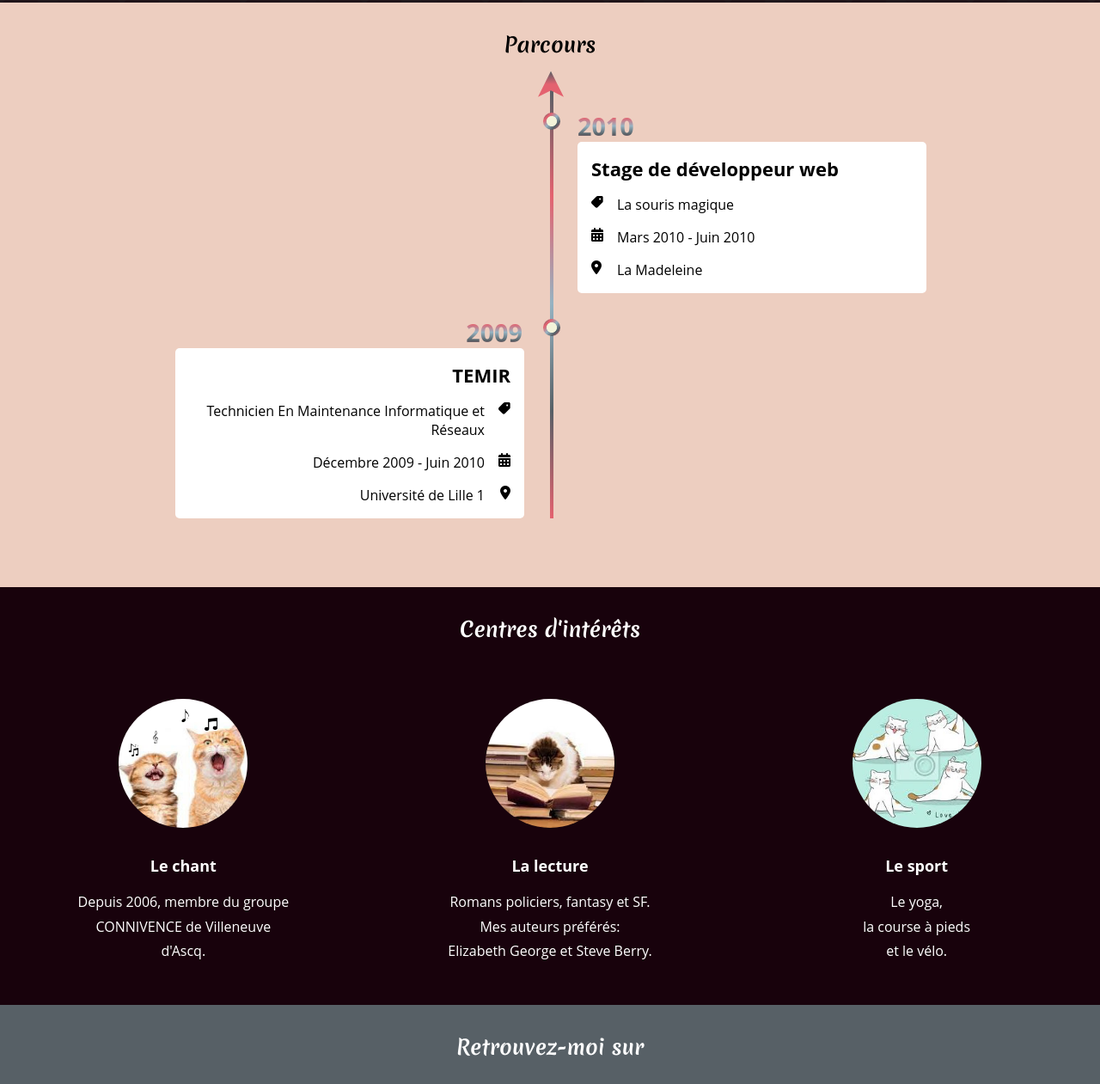
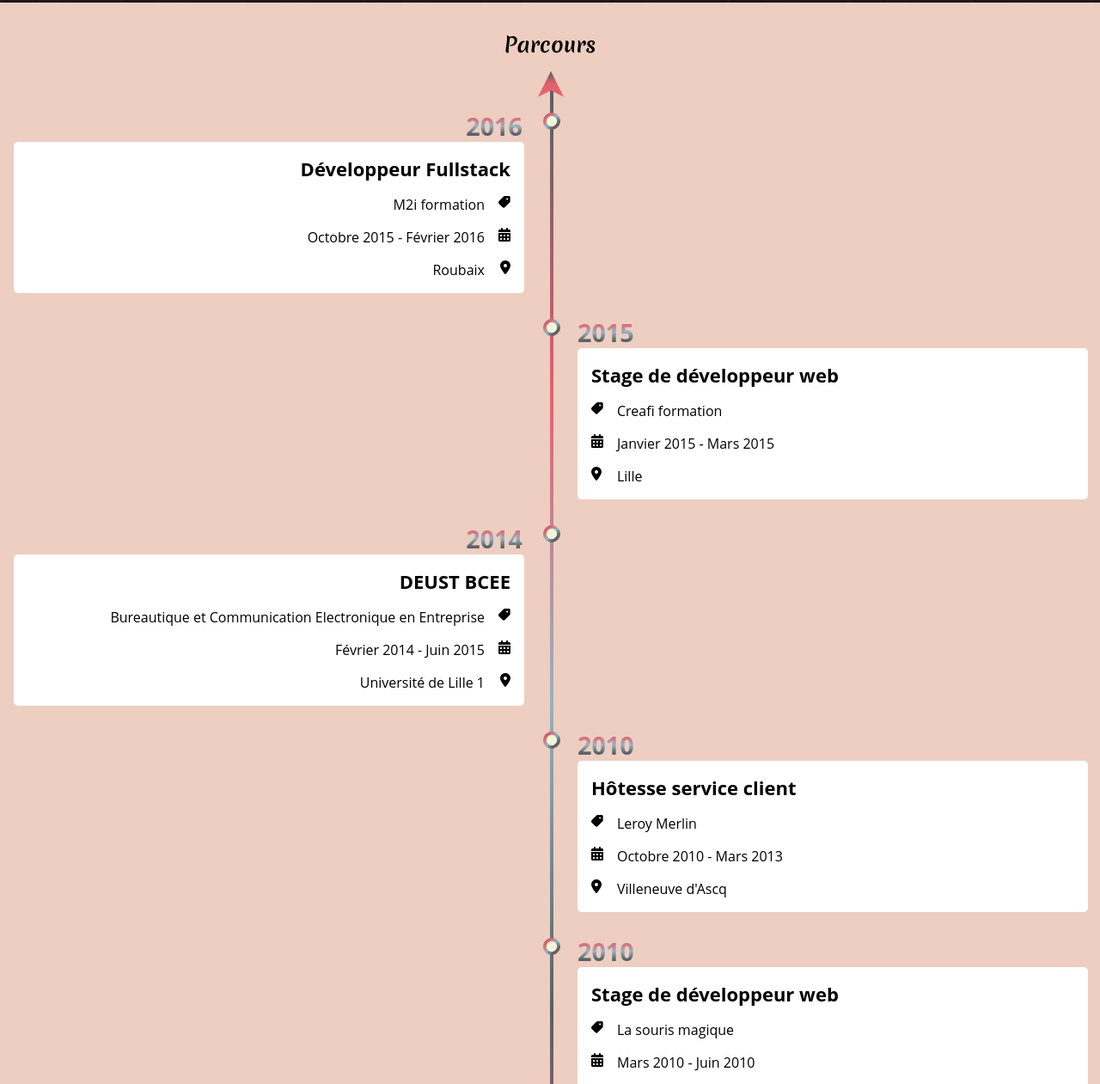
Before and after one commit to lecodeduchat/lecodeduchat.github.io, a plain HTML site: page index.html in a window 1280 px wide. Shown: the part 1384-2645 px from the top of the page at 86% size. Drawn offline with Linux system fonts and the light colour scheme.

Commit message:
Ajout d'éléments du bloc Parcours

```diff
--- a/assets/css/styles-lg.css
+++ b/assets/css/styles-lg.css
@@ -115,16 +115,16 @@
   /** CAREER ********************************************************************************/
   .career__period-info,
   .career__period-date {
-    width: 30%;
+    width: 45%;
   }
   .career__period-date.training {
     text-align: right;
-    margin-left: calc(20% - var(--lg-sp));
+    margin-left: calc(5% - var(--lg-sp));
   }
   .career__period-info.training {
     margin-left: calc(
-      20% - 62px
-    ); /** 50% de marge - 30% de period-info.width = 20% */
+      5% - 62px
+    ); /** 50% de marge - 45% de period-info.width = 20% */
   }
   /** HOBBIES ************************************************************************************/
 
--- a/assets/css/styles.css
+++ b/assets/css/styles.css
@@ -299,7 +299,7 @@ p.myname span {
   position: absolute;
   top: 100px;
   width: 4px;
-  height: calc(186px * 2 + 128px);
+  height: calc(186px * 7 + 128px);
   /* height: 372px; */
   background-image: linear-gradient(
     180deg,
--- a/index.html
+++ b/index.html
@@ -163,6 +163,96 @@
           <!-- TIMELINE ********************************************* -->
           <div class="career__timeline left"></div>
           <div class="career__timeline right"></div>
+          <article class="career__period training content">
+            <div class="career__period-date training">2016</div>
+            <div class="career__period-info training">
+              <h4 class="career__period-title">Développeur Fullstack</h4>
+              <div class="career__period-compagny">
+                <span>M2i formation</span>
+                <img
+                  src="/assets/svg/tag-solid.svg"
+                  alt=""
+                  class="career__period-icon"
+                />
+              </div>
+              <div class="career__period-dates">
+                <span>Octobre 2015 - Février 2016</span>
+                <i class="fas fa-calendar-days career__period-icon"></i>
+              </div>
+              <div class="career__period-location">
+                <span>Roubaix</span>
+                <i class="fas fa-location-dot career__period-icon"></i>
+              </div>
+            </div>
+          </article>
+          <article class="career__period experience content">
+            <div class="career__period-date experience">2015</div>
+            <div class="career__period-info experience">
+              <h4 class="career__period-title">Stage de développeur web</h4>
+              <div class="career__period-compagny">
+                <span>Creafi formation</span>
+                <img
+                  src="/assets/svg/tag-solid.svg"
+                  alt=""
+                  class="career__period-icon"
+                />
+              </div>
+              <div class="career__period-dates">
+                <span>Janvier 2015 - Mars 2015</span>
+                <i class="fas fa-calendar-days career__period-icon"></i>
+              </div>
+              <div class="career__period-location">
+                <span>Lille</span>
+                <i class="fas fa-location-dot career__period-icon"></i>
+              </div>
+            </div>
+          </article>
+          <article class="career__period training content">
+            <div class="career__period-date training">2014</div>
+            <div class="career__period-info training">
+              <h4 class="career__period-title">DEUST BCEE</h4>
+              <div class="career__period-compagny">
+                <span
+                  >Bureautique et Communication Electronique en Entreprise</span
+                >
+                <img
+                  src="/assets/svg/tag-solid.svg"
+                  alt=""
+                  class="career__period-icon"
+                />
+              </div>
+              <div class="career__period-dates">
+                <span>Février 2014 - Juin 2015</span>
+                <i class="fas fa-calendar-days career__period-icon"></i>
+              </div>
+              <div class="career__period-location">
+                <span>Université de Lille 1</span>
+                <i class="fas fa-location-dot career__period-icon"></i>
+              </div>
+            </div>
+          </article>
+          <article class="career__period experience content">
+            <div class="career__period-date experience">2010</div>
+            <div class="career__period-info experience">
+              <h4 class="career__period-title">Hôtesse service client</h4>
+              <div class="career__period-compagny">
+                <span>Leroy Merlin</span>
+                <img
+                  src="/assets/svg/tag-solid.svg"
+                  alt=""
+                  class="career__period-icon"
+                />
+              </div>
+              <div class="career__period-dates">
+                <span>Octobre 2010 - Mars 2013</span>
+                <i class="fas fa-calendar-days career__period-icon"></i>
+              </div>
+              <div class="career__period-location">
+                <span>Villeneuve d'Ascq</span>
+                <i class="fas fa-location-dot career__period-icon"></i>
+              </div>
+            </div>
+          </article>
           <!-- BEGIN PERIOD *********************************************** -->
           <article class="career__period experience content">
             <div class="career__period-date experience">2010</div>
```
